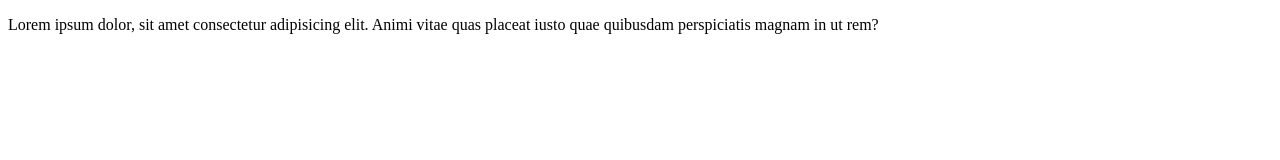
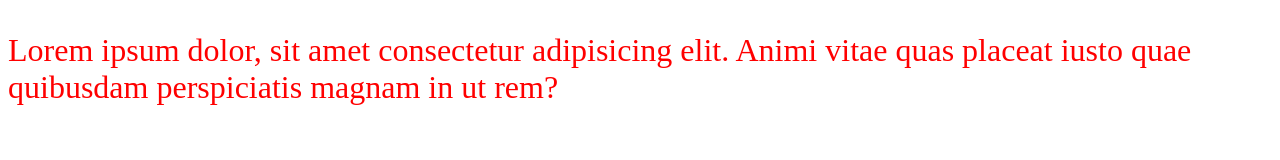
Before and after one commit to marvolo-riddle/Ovcharenko-FrontendPro-21.02, a plain HTML site: page index.html in a window 1280 px wide. Drawn offline with Linux system fonts and the light colour scheme.

Commit message:
added styles

```diff
--- /dev/null
+++ b/css/style.css
@@ -0,0 +1,5 @@
+.text p {
+  font-family: "Times New Roman", Times, serif;
+  font-size: 2rem;
+  color: red;
+}
--- a/index.html
+++ b/index.html
@@ -4,6 +4,7 @@
     <meta charset="UTF-8" />
     <meta name="viewport" content="width=device-width, initial-scale=1.0" />
     <title>Document</title>
+    <link rel="stylesheet" href="./css/style.css" />
   </head>
   <body>
     <div class="text">
```
